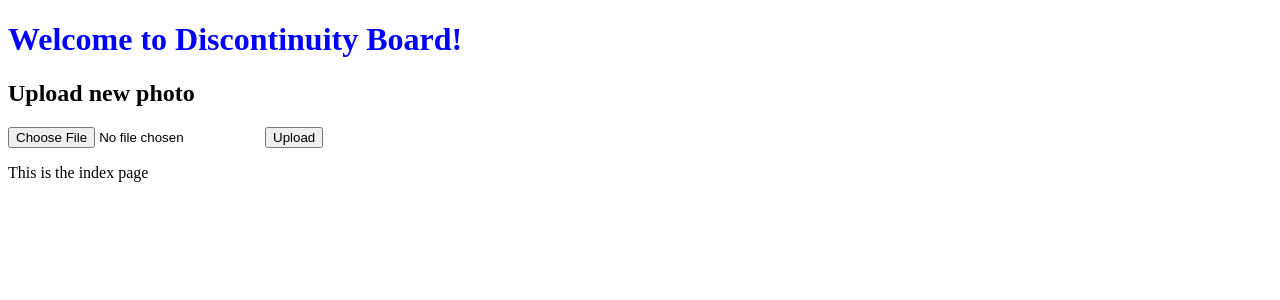
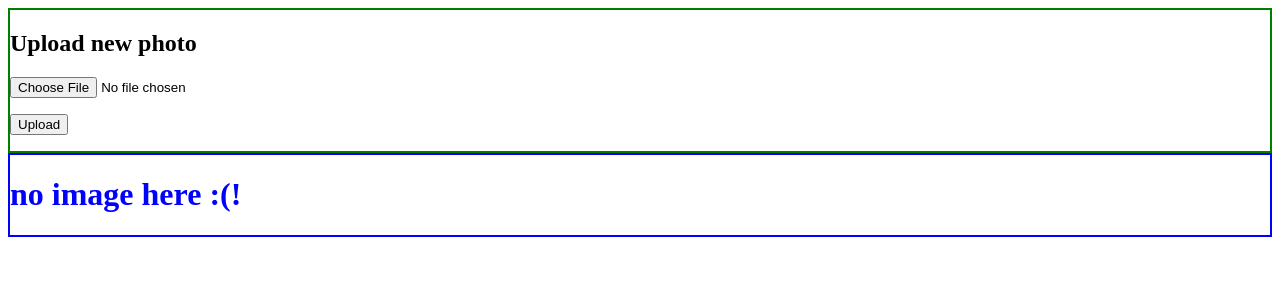
Before and after one commit to hci-au-dk/discontinuityboard, a Flask app: page /index in a window 1280 px wide. Shown: the top 300 px of the page. Run offline with Flask 2, Linux system fonts and the light colour scheme.

Commit message:
viewing the file on the same page, upload of new file

```diff
--- a/app/static/base.css
+++ b/app/static/base.css
@@ -2,3 +2,11 @@
 h1 {
     color: blue;
 }
+
+#upload {
+    border: 2px solid green;
+}
+
+#view {
+    border: 2px solid blue;
+}
--- a/app/templates/base.html
+++ b/app/templates/base.html
@@ -6,12 +6,18 @@ on all the pages of the application -->
 <html>
 
   <head>
-    <link href="/static/base.css" rel="stylesheet">
+    <meta charset="utf-8">
+    <meta http-equiv="X-UA-Compatible" content="IE=edge,chrome=1">
     <title>{{title}}</title>
+    <meta name="description" content="A whiteboard capture system with discontinuity built in.">
+    <meta name="viewport" content="width=device-width">
+
+    <link rel="stylesheet" type="text/css" href="static/base.css">
+    <script src="//code.jquery.com/jquery.js"></script>
+
   </head>
 
   <body>
-    <h1> Welcome to Discontinuity Board!</h1>
     {% with messages = get_flashed_messages() %}
     {% if messages %}
     <ul>
--- a/app/templates/index.html
+++ b/app/templates/index.html
@@ -1,14 +1,19 @@
 {% extends "base.html" %}
+
+{% include "upload.html" %}
 
 {% block content %}
 
-    <h2>Upload new photo</h2>
-    <form action="" method=post enctype=multipart/form-data>
-      <p><input type=file name=file>
-         <input type=submit value=Upload>
-    </form>
+<div id="view">
 
+  {% if filename %}
 
-<p> This is the index page</p>
+  <p> <img src="{{filename}}" alt="uploaded photo"></p>
+  {% else %}
+  <h1>no image here :(! </h1>
+
+  {% endif %}
+
+</div>
 
 {% endblock %}
--- /dev/null
+++ b/app/templates/upload.html
@@ -0,0 +1,8 @@
+
+<div id="upload">
+    <h2>Upload new photo</h2>
+    <form action="" method=post enctype=multipart/form-data>
+      <p> <input type=file name=file> </p>
+      <p> <input type=submit value=Upload> </p>
+    </form>
+</div>
--- a/app/views.py
+++ b/app/views.py
@@ -13,6 +13,18 @@ def allowed_file(filename):
     return '.' in filename and \
            filename.rsplit('.', 1)[1] in ALLOWED_EXTENSIONS
 
+
+
+@app.route('/')
+@app.route('/index')
+def index(filename = None):
+    return render_template('index.html',
+                           title = 'Discontinuity Board',
+                           filename = filename)
+
+
+
+
 @app.route('/', methods=['GET', 'POST'])
 def upload_file():
     if request.method == 'POST':
@@ -20,19 +32,14 @@ def upload_file():
         if file and allowed_file(file.filename):
             filename = secure_filename(file.filename)
             file.save(os.path.join(app.config['UPLOAD_FOLDER'], filename))
-            return redirect(url_for('uploaded_file', filename=filename))
-    return render_template('index.html')
+            filename = 'http://127.0.0.1:5000/uploads/' + filename
+            return render_template('index.html', filename = filename)
+
+    return render_template('index.html',
+                           title = 'Discontinuity Board',
+                           filename = None)
 
 
-@app.route("/index")
-def index():
-    return render_template('index.html',  # if you change the title, change the test!
-                           title = 'Discontinuity Board')
-
-@app.route('/show/<filename>')
-def uploaded_file(filename):
-    filename = 'http://127.0.0.1:5000/uploads/' + filename
-    return render_template('show.html', filename=filename)
 
 @app.route('/uploads/<filename>')
 def send_file(filename):
```
Also changed, not shown: app/templates/show.html (deleted, +0 -15 lines).
